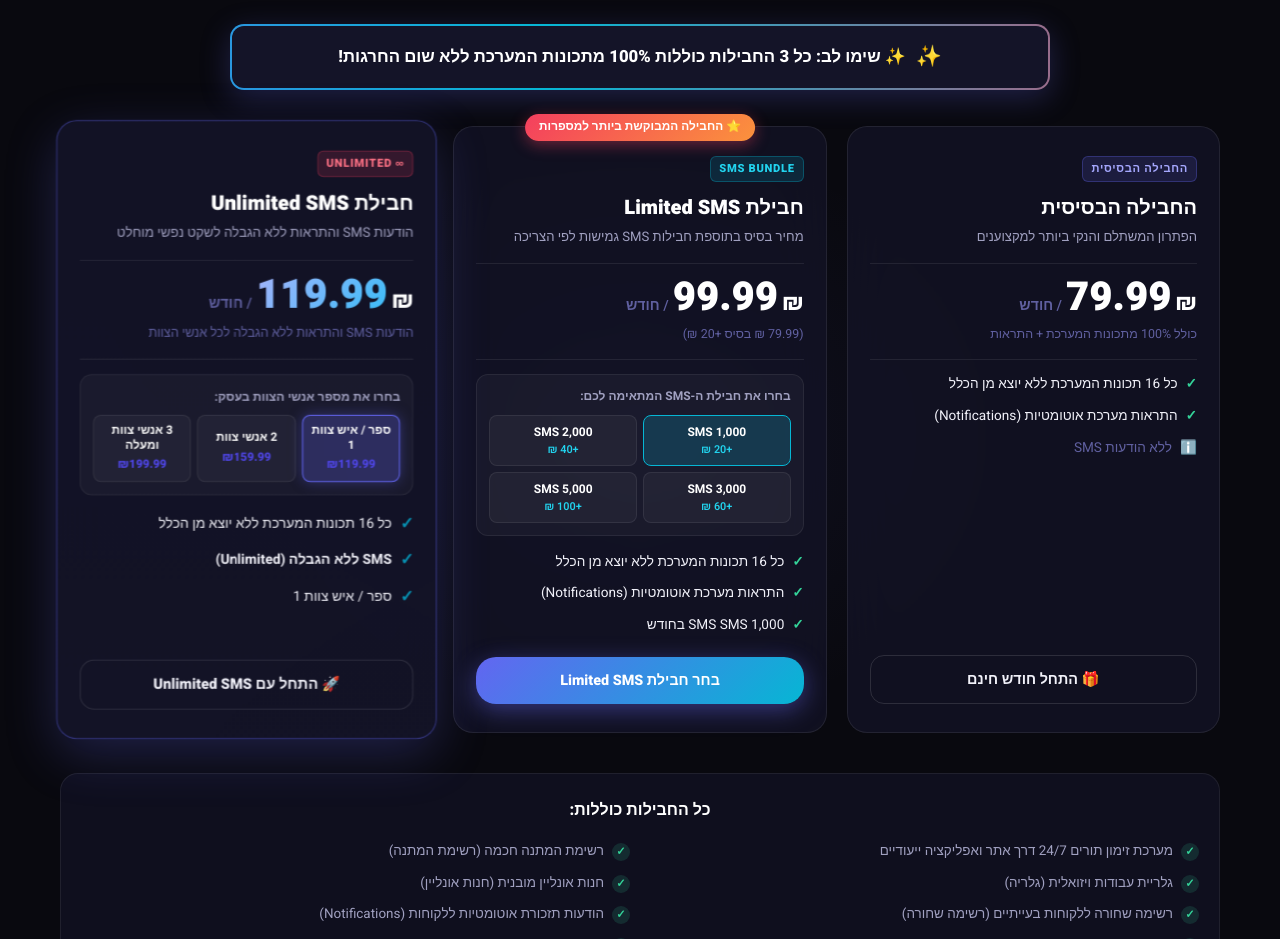
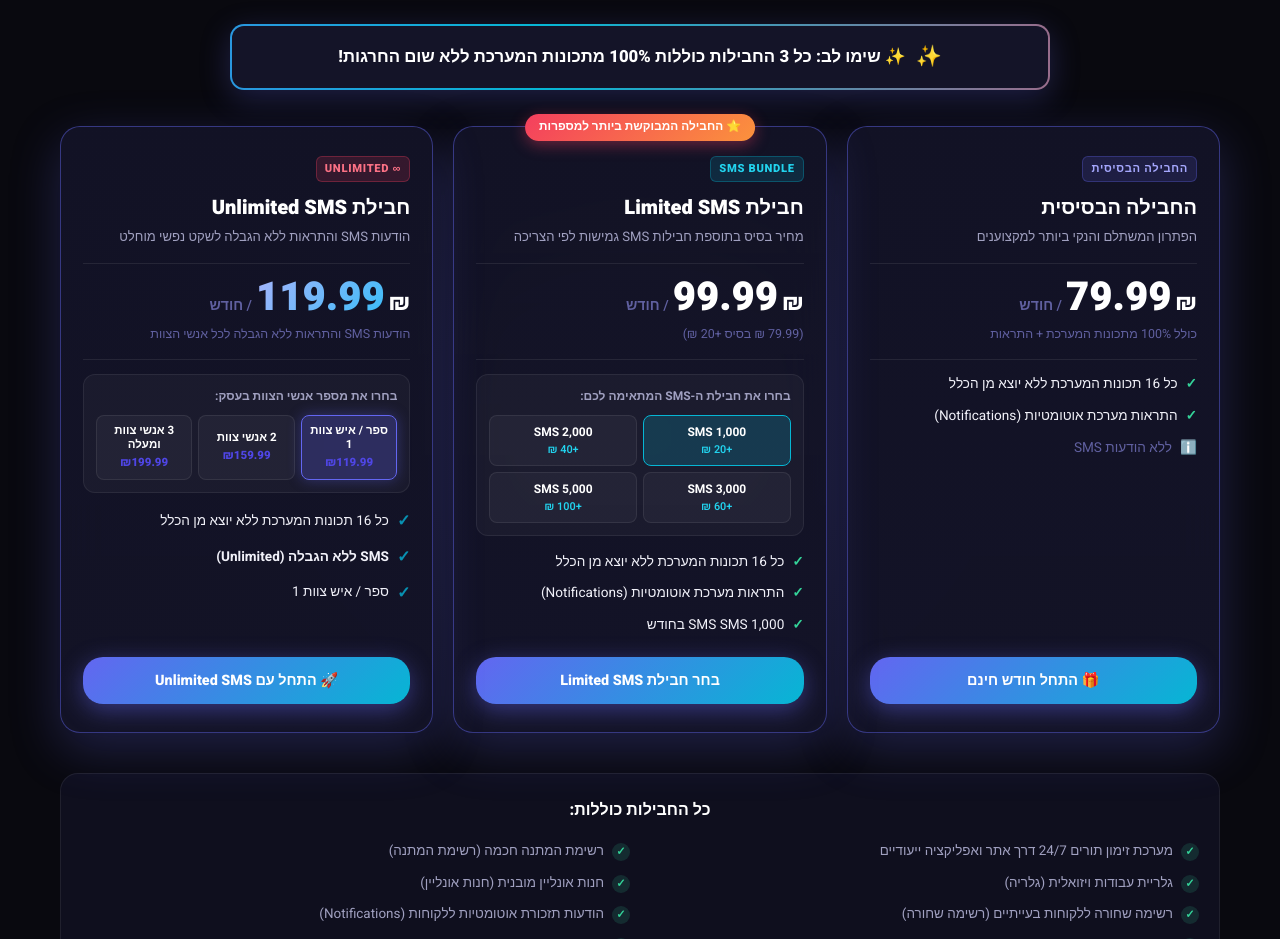
Before and after one commit to obidaNassa/procut_loading_page, a React (Vite) app: page / in a window 1280 px wide. Shown: the part 1580-2519 px from the top of the page. Built offline with nearby package versions, Linux system fonts and the light colour scheme.

Commit message:
Align Pricing cards design: give all cards uniform shadows and make all CTAs primary

```diff
--- a/src/components/Pricing.jsx
+++ b/src/components/Pricing.jsx
@@ -100,7 +100,7 @@ export default function Pricing() {
               href={waBaseUrl(t.pricing.plan1Name)}
               target="_blank"
               rel="noopener noreferrer"
-              className={`btn btn-outline ${styles.planBtn}`}
+              className={`btn btn-primary btn-lg ${styles.planBtn} ${styles.planBtnGlow}`}
               id="cta-plan-basic"
             >
               🎁 {t.pricing.plan1Cta}
@@ -244,7 +244,7 @@ export default function Pricing() {
               href={waBaseUrl(`${t.pricing.plan3Name} (${staffTiers[selectedStaffTier].label})`)}
               target="_blank"
               rel="noopener noreferrer"
-              className={`btn btn-outline ${styles.planBtn}`}
+              className={`btn btn-primary btn-lg ${styles.planBtn} ${styles.planBtnGlow}`}
               id="cta-plan-unlimited"
             >
               🚀 {t.pricing.plan3Cta}
--- a/src/components/Pricing.module.css
+++ b/src/components/Pricing.module.css
@@ -87,10 +87,10 @@
 
 .planCard {
   position: relative;
-  background: rgba(var(--card-rgb), 0.7);
+  background: linear-gradient(180deg, rgba(var(--card-rgb), 0.9) 0%, rgba(var(--card-rgb), 0.95) 100%);
   backdrop-filter: blur(24px);
   -webkit-backdrop-filter: blur(24px);
-  border: 1px solid rgba(var(--overlay-rgb), 0.08);
+  border: 1.5px solid rgba(var(--brand-1-rgb), 0.45);
   border-radius: 20px;
   padding: 28px 22px;
   display: flex;
@@ -99,34 +99,16 @@
   text-align: inherit;
   box-sizing: border-box;
   width: 100%;
+  box-shadow: 0 16px 50px rgba(var(--brand-1-rgb), 0.25);
 }
 
 .planCard:hover {
   transform: translateY(-4px);
-  box-shadow: 0 20px 50px rgba(0, 0, 0, 0.5), 0 0 35px rgba(var(--brand-1-rgb), 0.15);
-}
-
-.planBasic:hover {
-  border-color: rgba(var(--brand-1-rgb), 0.4);
-}
-
-.planLimited:hover {
-  border-color: rgba(var(--brand-2-rgb), 0.4);
-}
-
-/* Unlimited plan (POPULAR) */
-.planUnlimited {
-  background: linear-gradient(180deg, rgba(var(--card-rgb), 0.9) 0%, rgba(var(--card-rgb), 0.95) 100%);
-  border: 1.5px solid rgba(var(--brand-1-rgb), 0.45);
-  box-shadow: 0 16px 50px rgba(var(--brand-1-rgb), 0.25);
-  transform: scale(1.02);
-}
-
-.planUnlimited:hover {
-  transform: scale(1.03) translateY(-4px);
   border-color: var(--brand-1);
   box-shadow: 0 24px 60px rgba(var(--brand-1-rgb), 0.35);
 }
+
+
 
 .popularBadge {
   position: absolute;
```
